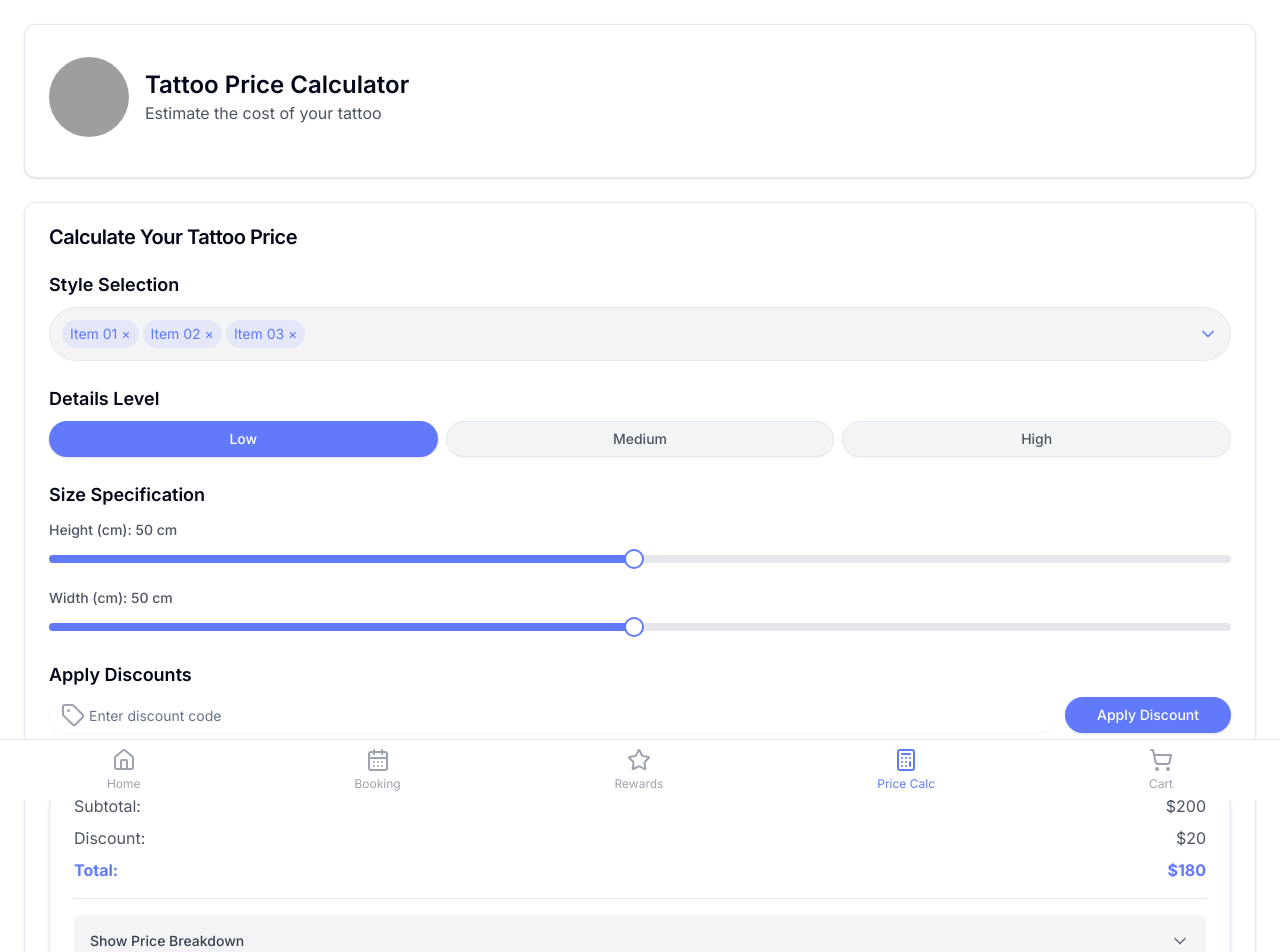
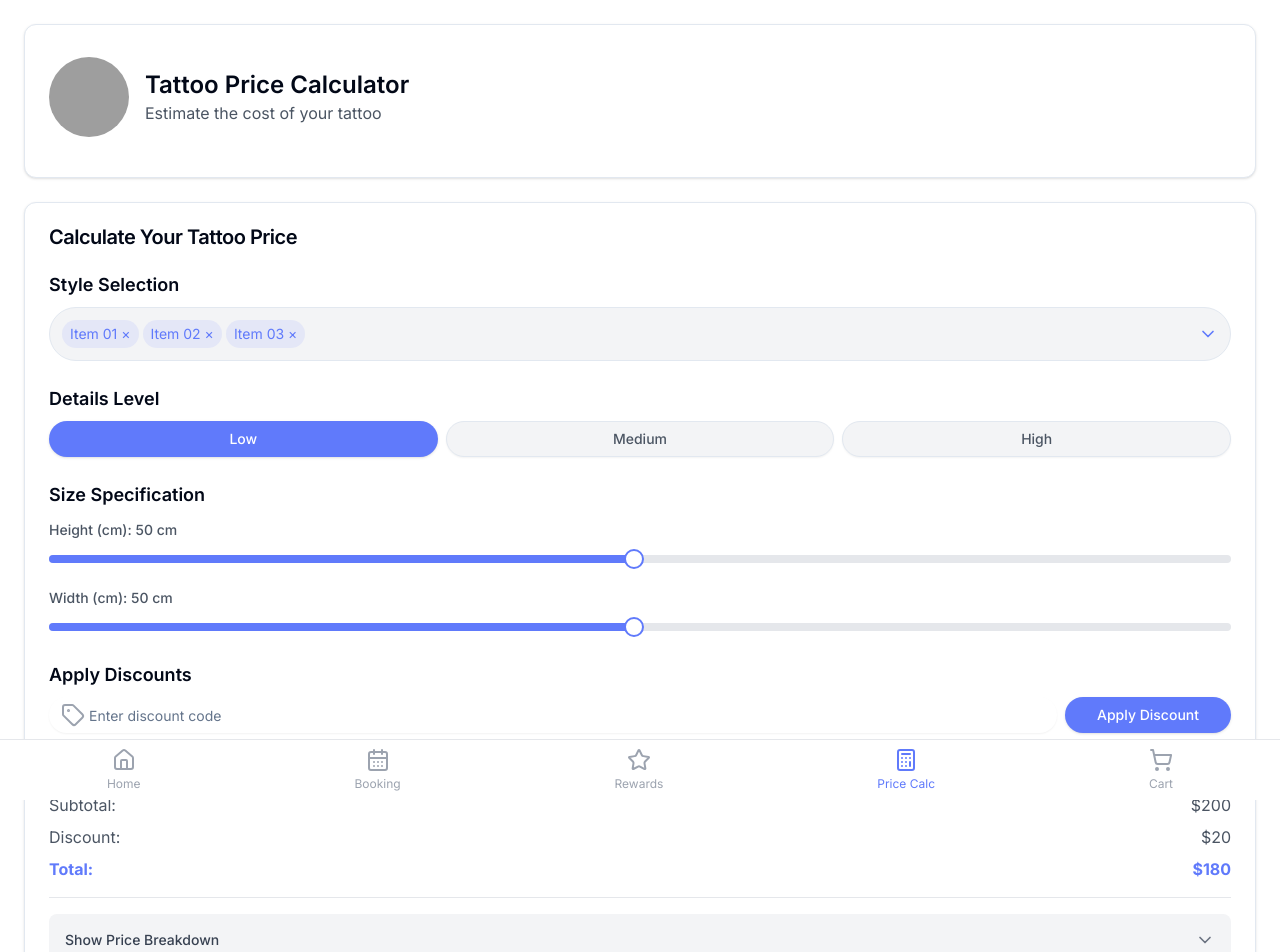
Before and after one commit to minaehab1/TattooApp-Converted, a Next.js app: page /price-calculator in a window 1280 px wide. Shown: the top 952 px of the page. Built offline with nearby package versions, Linux system fonts and the light colour scheme; grey boxes are pictures that could not be loaded.

Commit message:
price page better 7

```diff
--- a/app/price-calculator/page.tsx
+++ b/app/price-calculator/page.tsx
@@ -192,19 +192,19 @@ const PriceCalculatorPage = () => {
 
             <section>
               <h2 className="text-lg font-semibold mb-2">Estimate Summary</h2>
-              <Card>
-                <CardContent className="p-4">
-                  <div className="flex justify-between mb-2 text-gray-600">
+              <div className="space-y-2">
+                <div className="flex justify-between text-gray-600">
                   <span>Subtotal:</span>
                   <span>$200</span>
                 </div>
-                  <div className="flex justify-between mb-2 text-gray-600">
+                <div className="flex justify-between text-gray-600">
                   <span>Discount:</span>
                   <span>$20</span>
                 </div>
                 <div className="flex justify-between font-bold text-[#607AFB]">
                   <span>Total:</span>
                   <span>$180</span>
+                </div>
               </div>
               <div className="mt-4 pt-4 border-t border-gray-200">
                 <div
@@ -215,14 +215,18 @@ const PriceCalculatorPage = () => {
                   <ChevronDown className={`h-5 w-5 text-gray-500 transform transition-transform ${showBreakdown ? 'rotate-180' : ''}`} />
                 </div>
                 {showBreakdown && (
-                      <div className="mt-4 text-sm text-gray-600">
-                        <div>Total Hours: 5</div>
-                        <div>Rate per Hour: $100</div>
+                  <div className="mt-4 space-y-2 text-sm text-gray-600">
+                    <div className="flex justify-between">
+                      <span>Total Hours:</span>
+                      <span>5</span>
+                    </div>
+                    <div className="flex justify-between">
+                      <span>Rate per Hour:</span>
+                      <span>$100</span>
+                    </div>
                   </div>
                 )}
               </div>
-                </CardContent>
-              </Card>
             </section>
 
             <div className="bg-red-100 border-l-4 border-red-500 text-red-700 p-4 rounded-md">
```
Lines whose indentation alone changed are shown as unchanged.
